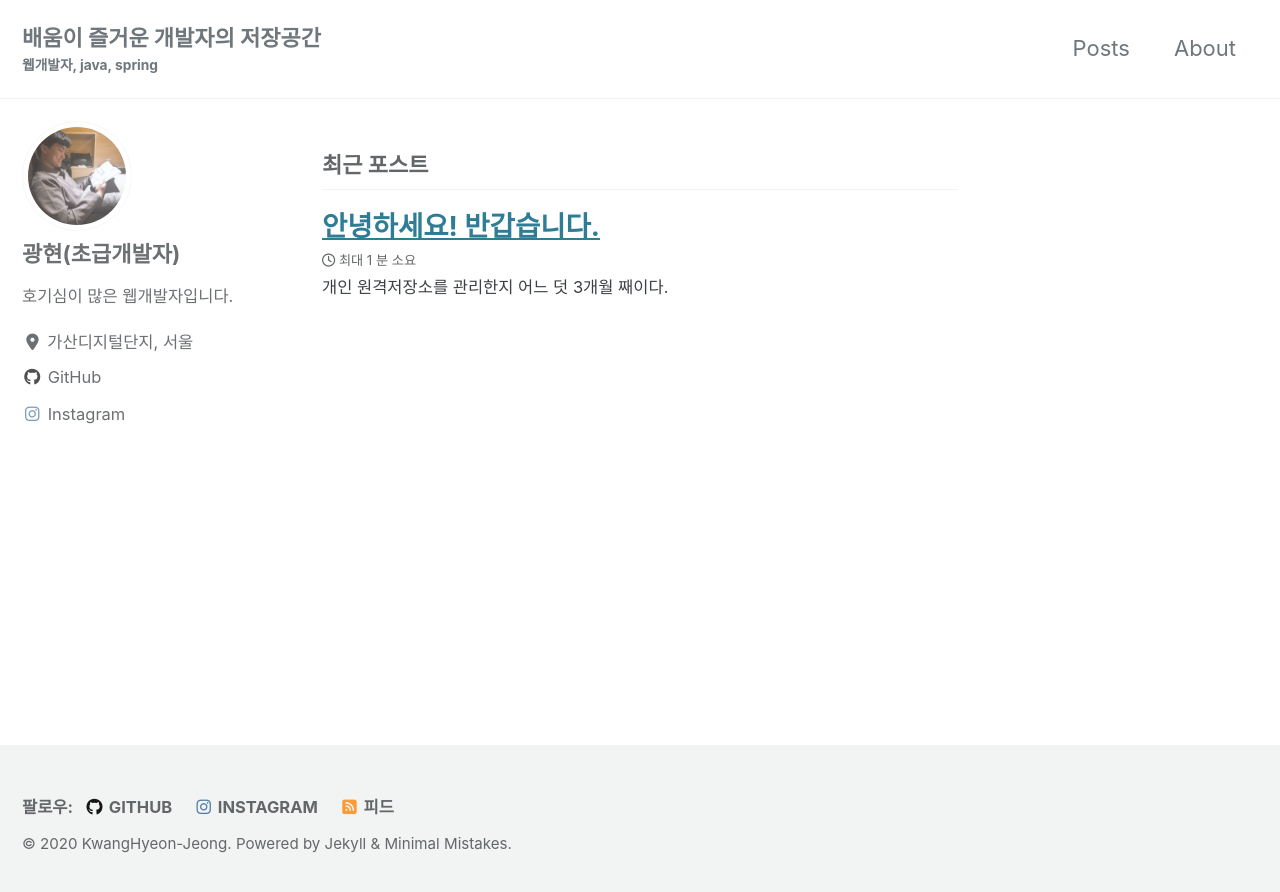
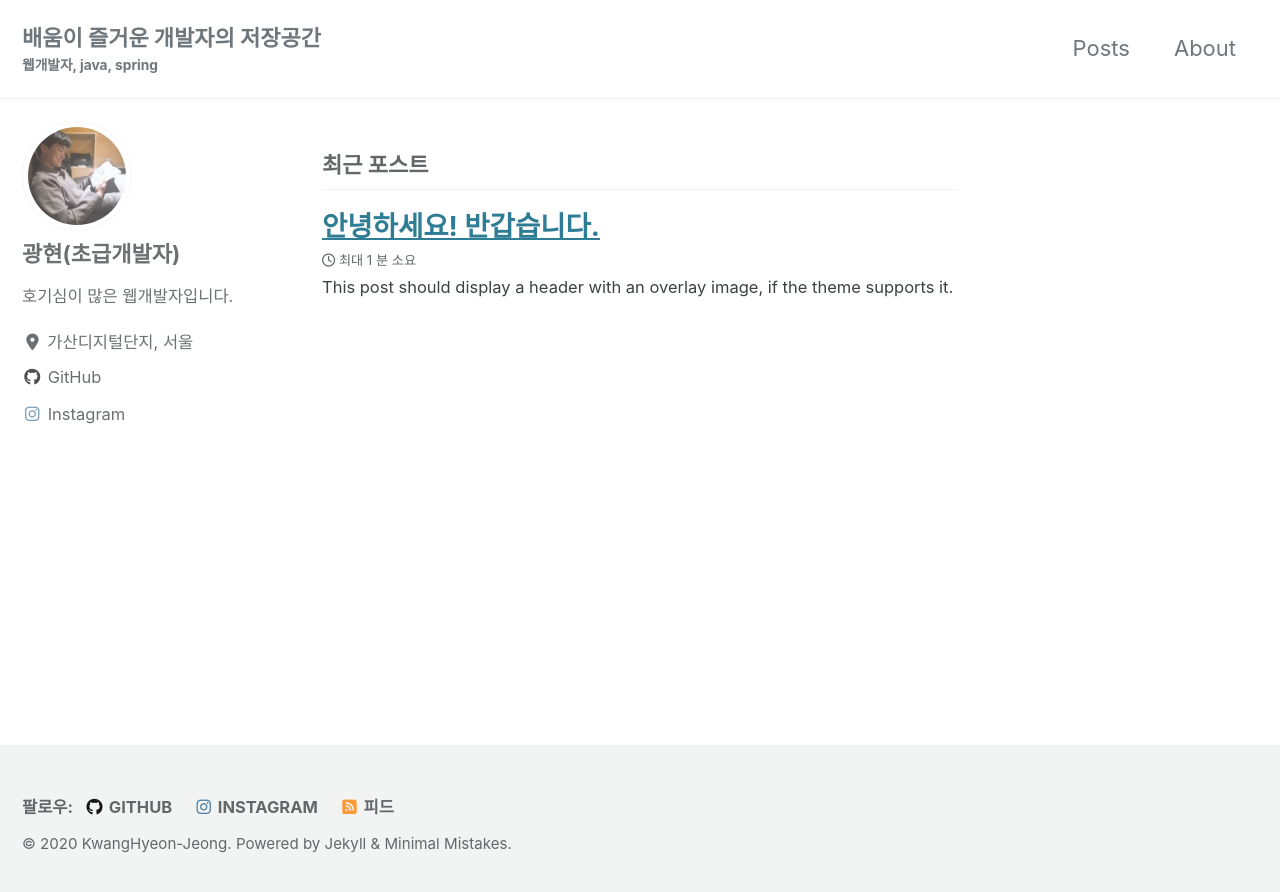
Before and after one commit to mmmmicha/wjdrhkd456.github.io, a Jekyll site: the page built from index.html, in a window 1280 px wide. Shown: the top 892 px of the page. Built offline with Jekyll 4.4.1, drawn with Linux system fonts in a browser that asks for light colours; cached includes are drawn as plain includes; nearby versions of some CDN libraries; the list of posts is cut into pages by our own code; some of the changed lines change nothing that is shown.

Commit message:
Update _config.yml

```diff
--- a/_config.yml
+++ b/_config.yml
@@ -268,14 +268,6 @@
   ignore:
     envs: development
 
-excerpt: "This post should display a **header with an overlay image**, if the theme supports it."
-header:
-  overlay_image: /assets/images/siliconValley.png
-  caption: "Photo credit: [**Unsplash**](https://unsplash.com)"
-  actions:
-    - label: "More Info"
-      url: "https://unsplash.com"
-
 # Defaults
 defaults:
   # _posts
@@ -289,3 +281,10 @@
       comments: # true
       share: true
       related: true
+      excerpt: "This post should display a **header with an overlay image**, if the theme supports it."
+      header:
+        overlay_image: /assets/images/siliconValley.png
+        caption: "Photo credit: [**Unsplash**](https://unsplash.com)"
+        actions:
+          - label: "More Info"
+            url: "https://unsplash.com"
```
